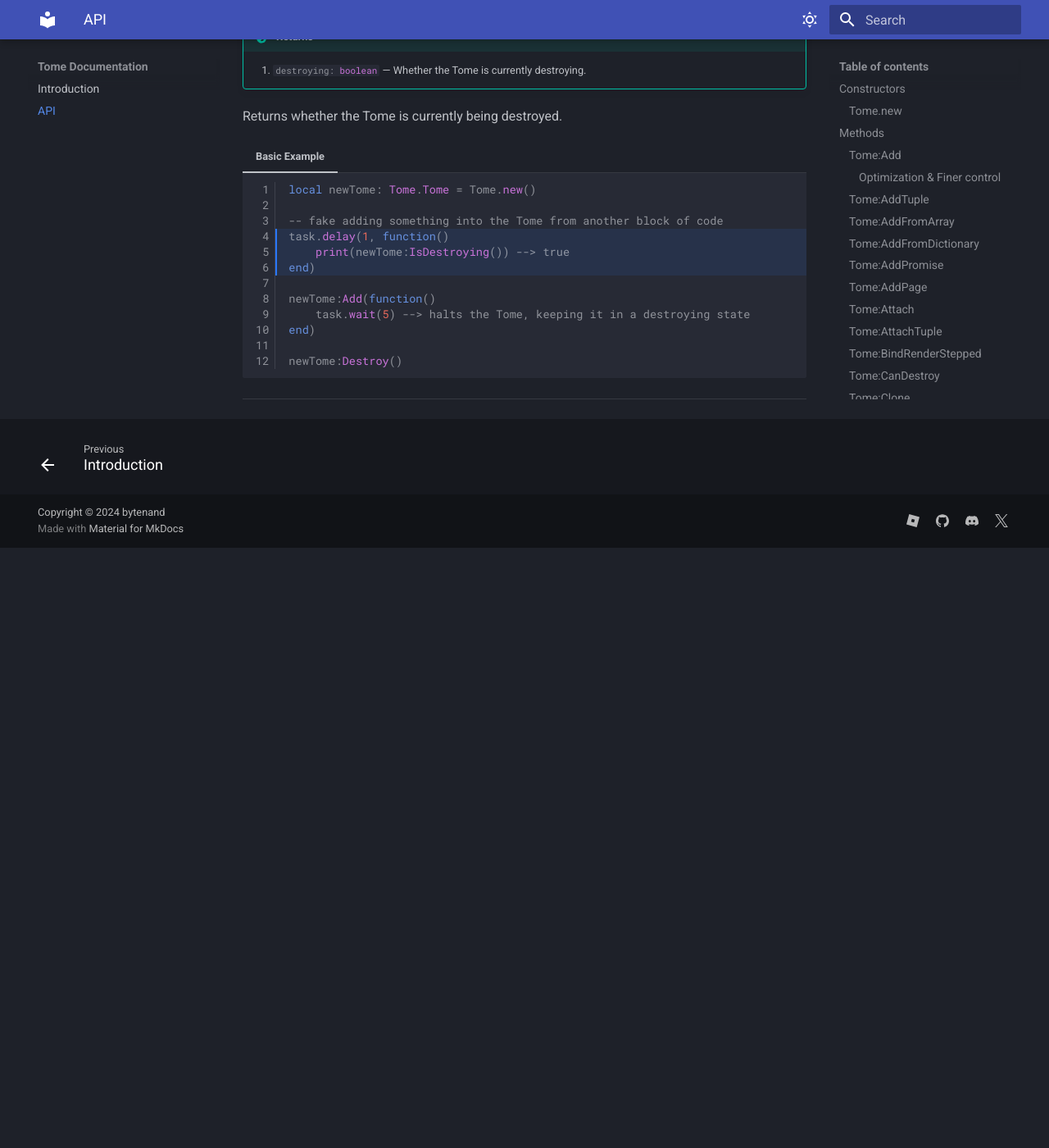
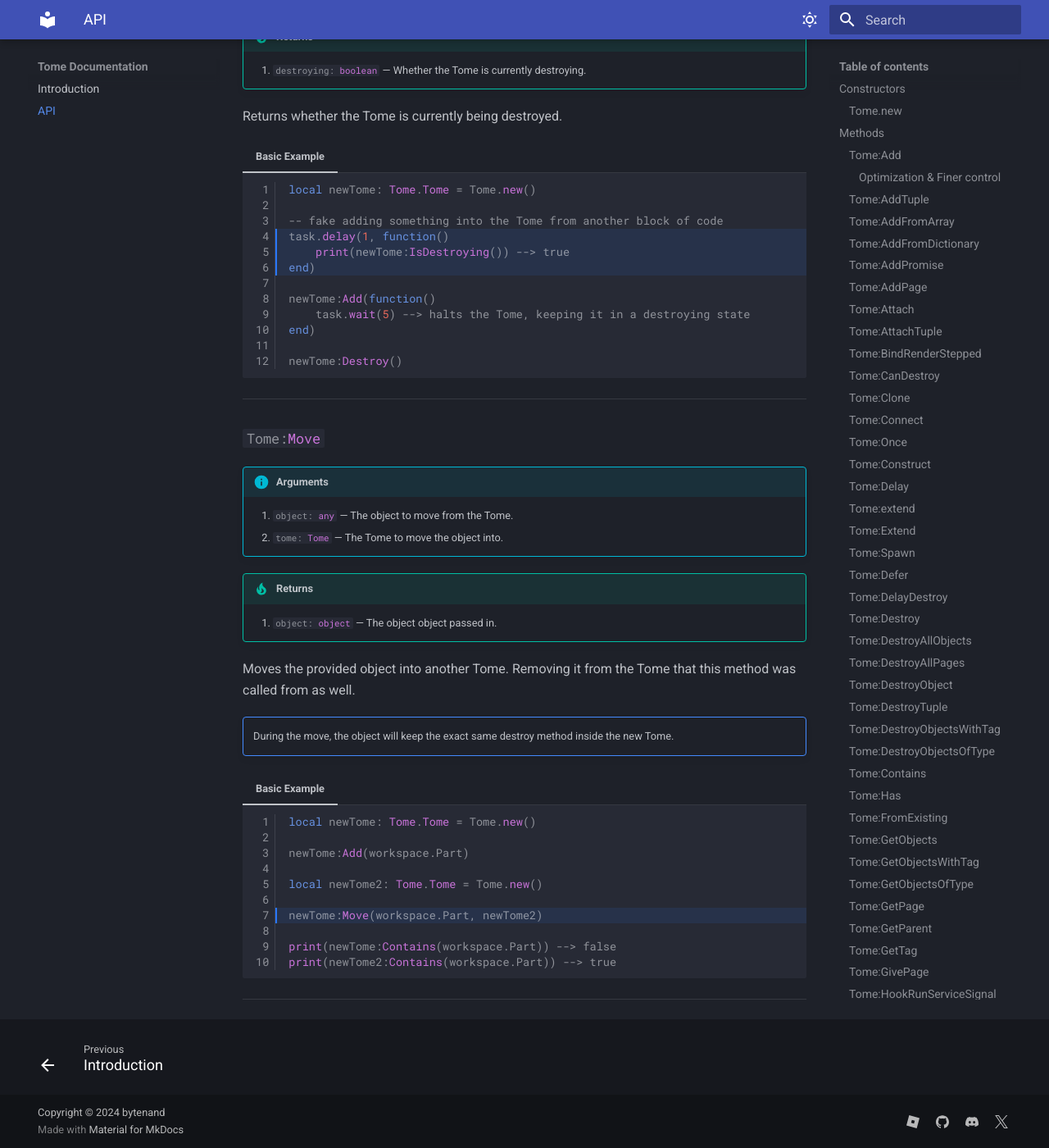
Before and after one commit to y29r/tome-docs, an MkDocs documentation site: the page built from docs/API.md, in a window 1280 px wide and 1400 px high, scrolled down 23461 px. Shown: the whole window at 82% size. Built offline with MkDocs 1.6.1 and Material for MkDocs 9.7.7, drawn with Linux system fonts in a browser that asks for light colours; before the commit the page ends 24129 px from its top, so only the background shows below that.

Commit message:
Added Tome:Move

````diff
--- a/docs/API.md
+++ b/docs/API.md
@@ -1245,3 +1245,33 @@ Returns whether the Tome is currently being destroyed.
 	```
 
 ---
+
+### `#!luau Tome:Move`
+
+!!! info "Arguments"
+	1. `#!luau object: any` &mdash; The object to move from the Tome.
+	2. `#!luau tome: Tome` &mdash; The Tome to move the object into.
+
+!!! tip "Returns"
+	1. `#!luau object: object` &mdash; The object object passed in.
+
+Moves the provided object into another Tome. Removing it from the Tome that this method was called from as well.
+
+!!! note ""
+	During the move, the object will keep the exact same destroy method inside the new Tome.
+
+=== "Basic Example"
+	```luau linenums="1" hl_lines="7-7"
+	local newTome: Tome.Tome = Tome.new()
+
+	newTome:Add(workspace.Part)
+
+	local newTome2: Tome.Tome = Tome.new()
+
+	newTome:Move(workspace.Part, newTome2)
+
+	print(newTome:Contains(workspace.Part)) --> false
+	print(newTome2:Contains(workspace.Part)) --> true
+	```
+
+---
````
